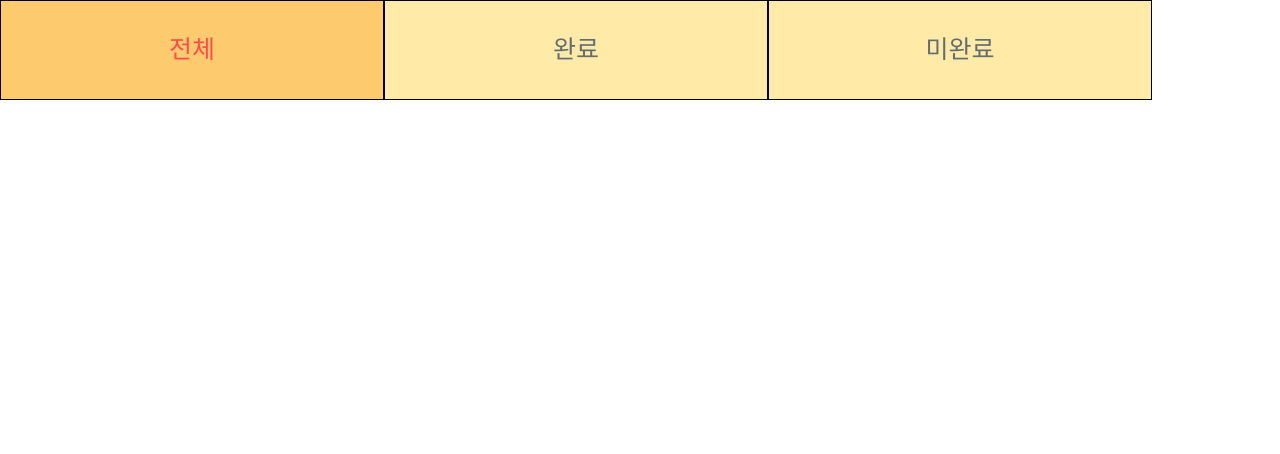
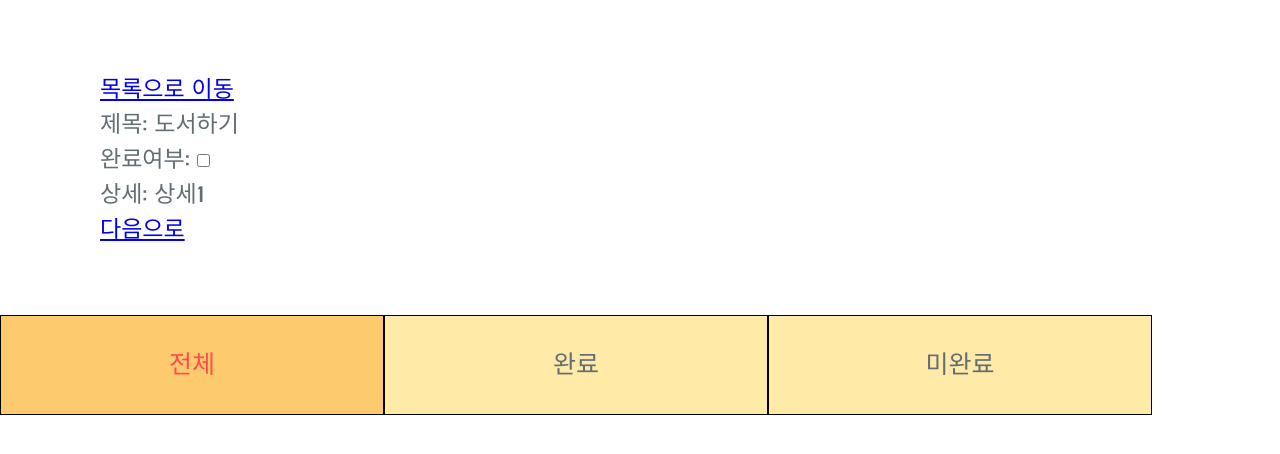
Before and after one commit to minchanwoo/test_todos, a React (Create React App) app: page /todos/1 in a window 1280 px wide. Shown: the top 454 px of the page. Built offline with nearby package versions, Linux system fonts and the light colour scheme.

Commit message:
TODO디테일만들고 getDetail함수구현및 changeDone함수와 연결까지

```diff
--- a/src/App.css
+++ b/src/App.css
@@ -38,3 +38,9 @@ table, td {
   background-color: #fdcb6e;
   color: #ff4d4d;
 }
+
+.desc {
+  font-size: 23px;
+  color: #636e72;
+  margin: 70px 0 70px 100px;
+}
--- a/src/App.js
+++ b/src/App.js
@@ -2,6 +2,7 @@ import React, { Component } from 'react';
 import { BrowserRouter as Router, Route } from 'react-router-dom';
 
 import TodoList from './components/TodoList';
+import TodoDetail from './components/TodoDetail';
 
 import list from './list';
 
@@ -36,7 +37,20 @@ class App extends Component {
       <Router>
         <div>
           <div>
-            <Route exact path='/todos' component={()=> <TodoList lists={this.state.lists} changeDone={this.changeDone} btn_value={this.state.btn_value}/>}/>
+            <Route exact path='/todos'
+              component={()=> <TodoList
+              lists={this.state.lists}
+              changeDone={this.changeDone}
+              btn_value={this.state.btn_value}
+              />}
+            />
+            <Route path='/todos/:id'
+              component={(props)=> <TodoDetail
+              {...props}
+              lists={this.state.lists}
+              changeDone={this.changeDone}
+              />}
+            />
           </div>
           <div className={`btn ${this.state.btn_value === 'all' ? 'selected' : ''}`} onClick={()=> this.threeBtn('all')}>
             전체
--- /dev/null
+++ b/src/components/TodoDetail.js
@@ -0,0 +1,76 @@
+import React, { Component } from 'react';
+import { Link } from 'react-router-dom';
+
+import '../App.css';
+
+class TodoDetail extends Component {
+	state= {
+		id: 0,
+		title: '',
+		done: false,
+		description: '',
+		prev_id: null,
+		next_id: null,
+	}
+
+	componentWillMount() {
+		const id = Number(this.props.match.params.id);
+		this.getDetail(id);
+	}
+
+	componentWillReceiveProps(newProps) {
+		const new_id = Number(newProps.match.params.id);
+		this.getDetail(new_id);
+	}
+
+	getDetail(id) {
+		const data = this.props.lists.find((item)=> item.id === id);
+		if(!data) {
+			return;
+		}
+		const first_id = this.props.lists[0].id;
+		const last_id = this.props.lists[this.props.lists.length -1].id;
+
+		const {title, done, description} = data;
+
+		let prev_id;
+		let next_id;
+
+		if(first_id < id) {
+			prev_id = id -1;
+		}
+		if(id < last_id) {
+			next_id = id +1;
+		}
+		this.setState({
+			title,
+			done,
+			description,
+			id,
+			prev_id,
+			next_id,
+		});
+	}
+
+	render() {
+		const {id, title, done, description, prev_id, next_id} = this.state;
+		return (
+			<div className='desc'>
+				<Link to='/todos'>목록으로 이동</Link>
+				<div>
+					제목: {title}
+				</div>
+				<div>
+					완료여부: <input type='checkbox' checked={done} onChange={()=> this.props.changeDone(id)}/>
+				</div>
+				<div>
+					상세: {description}
+				</div>
+				{prev_id && <Link to={`/todos/${prev_id}`}>이전으로</Link>}
+				{next_id && <Link to={`/todos/${next_id}`}>다음으로</Link>}
+			</div>
+		);
+	}
+}
+
+export default TodoDetail;
--- a/src/components/TodoList.js
+++ b/src/components/TodoList.js
@@ -1,4 +1,5 @@
 import React, { Component } from 'react';
+import { Link } from 'react-router-dom';
 
 import '../App.css';
 
@@ -10,7 +11,9 @@ class Todo extends Component {
 					제목
 				</td>
 				<td style={{color:'#F97F51'}}>
-					{this.props.title}
+					<Link to={`/todos/${this.props.id}`}>
+						{this.props.title}
+					</Link>
 				</td>
 				<td>
 					상태
```
